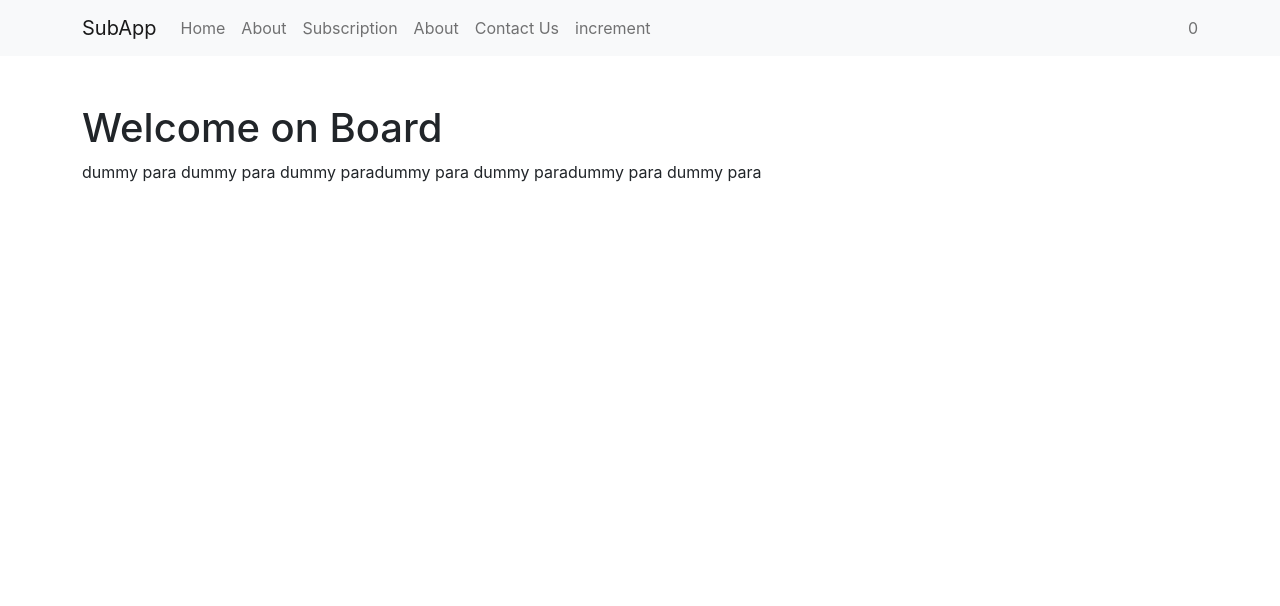
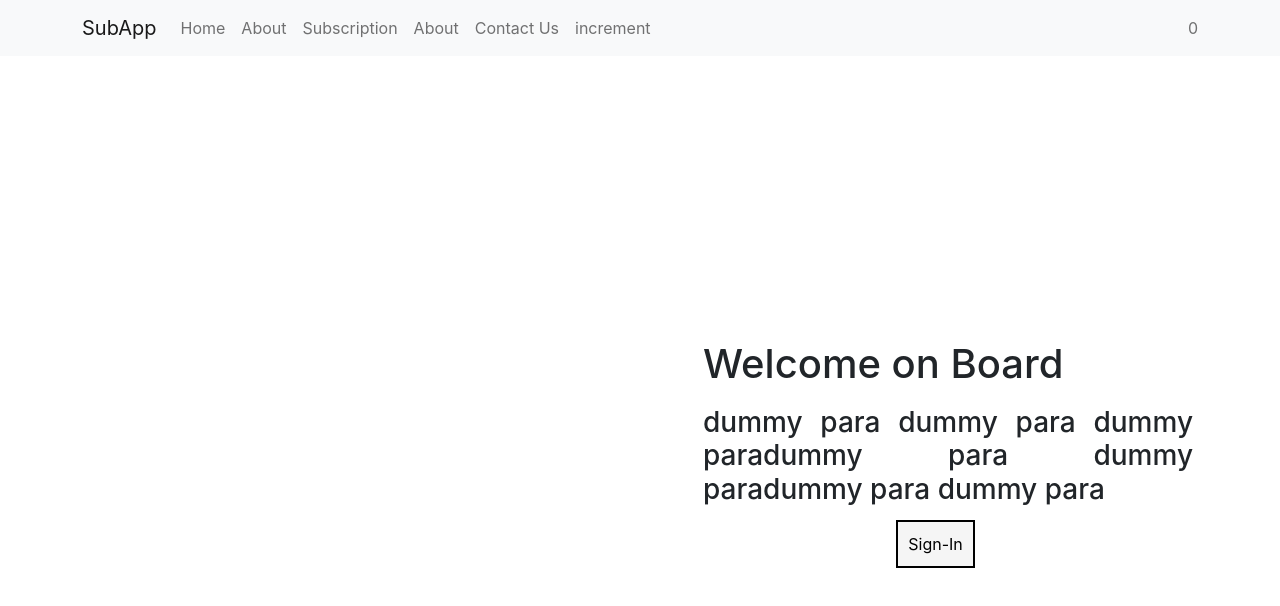
Before and after one commit to HAVibhavSharma/dailyquestionsub, a React (Create React App) app: page / in a window 1280 px wide. Shown: the top 606 px of the page. Built offline with nearby package versions, Linux system fonts and the light colour scheme.

Commit message:
added styles

```diff
--- a/src/components/Navbar/NavBar.js
+++ b/src/components/Navbar/NavBar.js
@@ -14,7 +14,7 @@ function NavBar() {
   };
   return (
     <>
-      <Navbar bg="light" expand="lg">
+      <Navbar bg="light" expand="lg" fixed="top">
         <Container>
           <Navbar.Brand href="#home">SubApp</Navbar.Brand>
           <Navbar.Toggle aria-controls="basic-navbar-nav" />
--- a/src/components/StartingPage/StartingPageContent.js
+++ b/src/components/StartingPage/StartingPageContent.js
@@ -1,18 +1,23 @@
 import { Container } from "react-bootstrap";
 import NavBar from "../Navbar/NavBar";
-import classes from "./StartingPageContent.module.css";
+import styles from "./StartingPageContent.module.css";
 import React from "react";
+import { $CombinedState } from "redux";
+
 const StartingPageContent = () => {
   return (
     <>
       <NavBar />
       <Container className="vh-100 vw-100">
-        <div className="d-flex flex-column flex-wrap justify-content-end">
-          <h1 className="pt-5 text-right">Welcome on Board</h1>
-          <p>
+        <div className={styles.container}>
+          <h1 className={styles.content}>Welcome on Board</h1>
+          <h3 className={styles.content}>
             dummy para dummy para dummy paradummy para dummy paradummy para
             dummy para
-          </p>
+          </h3>
+          <a href="/" className={`${styles["content"]} ${styles["button"]}`}>
+            Sign-In
+          </a>
         </div>
       </Container>
     </>
--- a/src/components/StartingPage/StartingPageContent.module.css
+++ b/src/components/StartingPage/StartingPageContent.module.css
@@ -1,8 +1,20 @@
-.starting {
-  margin: 3rem auto;
-  text-align: center;
+.container {
+  display: flex;
+  flex-direction: column;
+  align-items: flex-end;
+  margin-top: calc(100% * calc(3 / 10));
 }
-
-.starting h1 {
-  font-size: 5rem;
+.content {
+  width: 500px;
+  padding: 5px;
+  text-align: justify;
 }
+.content.button {
+  border: 2px solid black;
+  width: fit-content;
+  text-decoration: none;
+  background-color: whitesmoke;
+  color: black;
+  padding: 10px;
+  margin-right: calc(100% * calc(2 / 10));
+}
```
